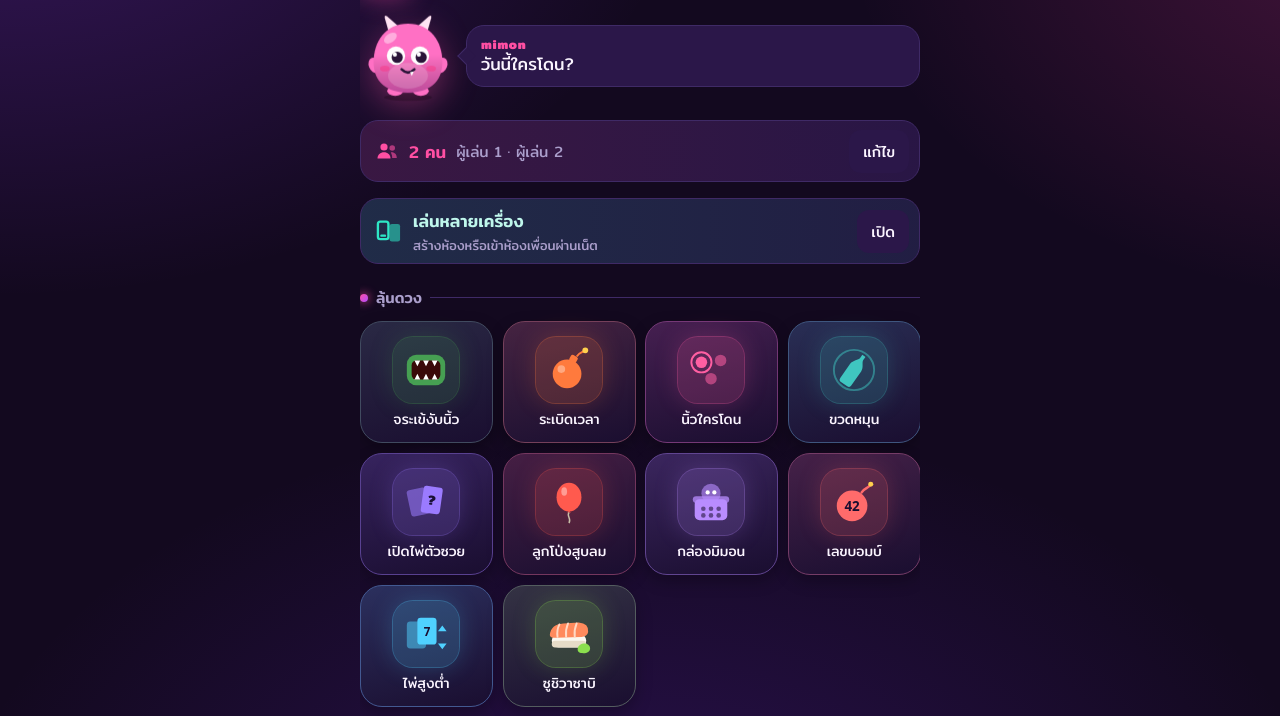
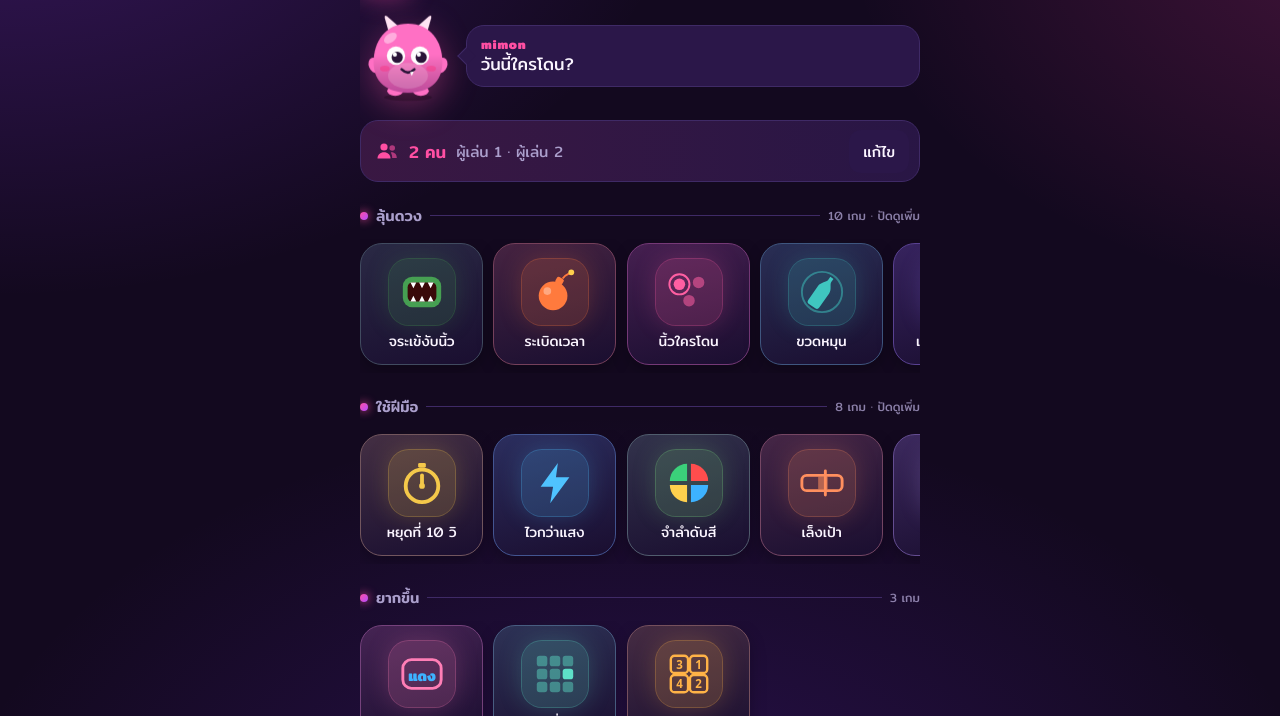
Before and after one commit to Cinnammonmio/hakhondon, a plain HTML site: page index.html in a window 1280 px wide. Shown: the part 84-800 px from the top of the page. Drawn offline with Linux system fonts and the light colour scheme; a web font is replaced by a local one.

Commit message:
v1.17: swipe rows, co-op in settings, no zoom, bottom fix for iOS 26
- Each game category is a horizontal swipe row; home fits one screen.
- Online play moves into Settings; a header icon shows while in a room.
- Block pinch and double-tap zoom.
- iOS 26 does not draw position:fixed content below its short home-screen
  viewport, so grow <html> in normal flow instead of a fixed body.

Co-Authored-By: Claude Opus 5.5 <noreply@anthropic.com>

```diff
--- a/index.html
+++ b/index.html
@@ -2,7 +2,7 @@
 <html lang="th">
 <head>
 <meta charset="utf-8">
-<meta name="viewport" content="width=device-width,initial-scale=1,viewport-fit=cover">
+<meta name="viewport" content="width=device-width,initial-scale=1,maximum-scale=1,user-scalable=no,viewport-fit=cover">
 <meta name="description" content="หาคนโดน: รวมเกมวงเพื่อน ลุ้นว่าใครโดน เล่นเครื่องเดียวหรือหลายเครื่องก็ได้">
 <meta name="theme-color" content="#13091f">
 <meta name="apple-mobile-web-app-capable" content="yes">
@@ -274,6 +274,7 @@ input{user-select:text;-webkit-user-select:text}
 
 /* ---------- Skill games ---------- */
 .sec{margin:6px 0 -4px;font-size:15px;font-weight:500;color:var(--muted);display:flex;align-items:center;gap:8px}
+.sec .cnt{font-size:12px;font-weight:400;color:var(--muted);opacity:.8;order:3}
 .sec::before{content:"";width:8px;height:8px;border-radius:50%;background:var(--grad);box-shadow:0 0 10px var(--accent)}
 .sec::after{content:"";flex:1;height:1px;background:var(--line)}
 .sk-col{width:min(100cqw,460px);height:100%;display:flex;flex-direction:column;align-items:center;justify-content:center;gap:12px;min-height:0}
@@ -342,7 +343,9 @@ input{user-select:text;-webkit-user-select:text}
 .pbar .pn{flex:none;font-weight:500;color:var(--accent);font-size:17px}
 .pbar .pl{flex:1;min-width:0;overflow:hidden;text-overflow:ellipsis;white-space:nowrap;color:var(--muted);font-size:15px}
 .pbar .pe{flex:none;font-size:15px;background:var(--panel2);border-radius:12px;padding:10px 14px}
-.tiles{display:grid;grid-template-columns:repeat(3,minmax(0,1fr));gap:10px}
+.tiles{display:grid;grid-auto-flow:column;grid-auto-columns:calc((100% - 20px) / 3.3);gap:10px;overflow-x:auto;overflow-y:hidden;scroll-snap-type:x mandatory;overscroll-behavior-x:contain;scrollbar-width:none;margin-inline:-16px;padding:4px 16px 8px;scroll-padding-inline:16px;-webkit-overflow-scrolling:touch}
+.tiles::-webkit-scrollbar{display:none}
+.tiles .tile{scroll-snap-align:start}
 .tile{display:flex;flex-direction:column;align-items:center;justify-content:center;gap:8px;border-radius:22px;padding:14px 6px 12px;min-height:122px;
   background:linear-gradient(165deg,#2a1748,#1b0f31);border:1px solid var(--line);
   background:linear-gradient(165deg,color-mix(in srgb,var(--c) 15%,#251442),#1a0e30);border-color:color-mix(in srgb,var(--c) 28%,var(--line));
@@ -354,7 +357,7 @@ input{user-select:text;-webkit-user-select:text}
 .tile .ic{width:66px;height:66px;border-radius:20px;display:grid;place-items:center;background:rgba(255,255,255,.06);background:color-mix(in srgb,var(--c) 18%,transparent);color:var(--c);box-shadow:0 0 0 1px color-mix(in srgb,var(--c) 30%,transparent),0 0 24px color-mix(in srgb,var(--c) 22%,transparent)}
 .tile .ic svg{width:46px;height:46px}
 .tile .tn{font-size:14px;line-height:1.25;text-align:center;text-wrap:balance}
-@media (min-width:480px){.tiles{grid-template-columns:repeat(4,minmax(0,1fr))}}
+@media (min-width:480px){.tiles{grid-auto-columns:calc((100% - 30px) / 4.3)}}
 
 /* ---------- Sheets ---------- */
 .shead{display:flex;align-items:center;gap:8px;width:100%}
@@ -620,7 +623,16 @@ input{user-select:text;-webkit-user-select:text}
 .watch .mimon{width:min(40cqmin,150px);height:auto;aspect-ratio:1;animation:mbob 2.6s ease-in-out infinite}
 .watch h2{margin:0;font-size:26px;font-weight:500}
 .watch p{margin:0;color:var(--muted);font-size:16px;line-height:1.55}
-@media (max-width:360px){.tiles{grid-template-columns:repeat(2,minmax(0,1fr))}}
+
+/* ---------- No zoom, co-op header icon ---------- */
+html{touch-action:pan-x pan-y;-webkit-text-size-adjust:100%;text-size-adjust:100%}
+.coopbtn{position:relative;color:#2ee6c5;box-shadow:0 0 0 2px rgba(46,230,197,.45),0 0 16px rgba(46,230,197,.25)}
+.coopbtn i{position:absolute;top:-3px;right:-3px;min-width:20px;height:20px;padding:0 5px;border-radius:99px;background:#2ee6c5;color:#06201b;font-size:11px;font-style:normal;font-weight:700;display:grid;place-items:center;line-height:1}
+.scoop .trow{gap:10px}
+.scic{width:28px;height:28px;flex:none;color:#2ee6c5}
+.scic svg{width:100%;height:100%}
+.scoop .trow>div{flex:1}
+@media (max-width:360px){.tiles{grid-auto-columns:calc((100% - 10px) / 2.3)}}
 @media (prefers-reduced-motion:reduce){*{animation-duration:.01ms!important;animation-iteration-count:1!important;transition-duration:.01ms!important}}
 </style>
 <script>
@@ -638,8 +650,8 @@ input{user-select:text;-webkit-user-select:text}
 })();
 </script>
 <style>
-html{height:100%}
-body{position:fixed;top:0;left:0;right:0;bottom:auto;height:calc(100% + var(--vfix,0px));padding-top:env(safe-area-inset-top,0px)}
+html{height:calc(100% + var(--vfix,0px));overflow:hidden}
+body{position:relative;height:100%;overflow:hidden;padding-top:env(safe-area-inset-top,0px)}
 .menu-wrap{padding-bottom:calc(12px + env(safe-area-inset-bottom,0px) / 2)}
 .controls{padding-bottom:max(10px,calc(env(safe-area-inset-bottom,0px) - 18px))}
 .view>.stage:last-child{margin-bottom:max(10px,calc(env(safe-area-inset-bottom,0px) - 18px))}
@@ -685,12 +697,12 @@ body{position:fixed;top:0;left:0;right:0;bottom:auto;height:calc(100% + var(--vf
     <div class="mhead">
       <div class="brand"><svg class="mark" viewBox="0 0 64 64" aria-hidden="true"><defs><linearGradient id="lgB" x1="0" y1="0" x2="1" y2="1"><stop offset="0" stop-color="#ff5cb4"/><stop offset="1" stop-color="#8b4dff"/></linearGradient></defs><rect width="64" height="64" rx="18" fill="url(#lgB)"/><circle cx="32.00" cy="13.00" r="3.1" fill="#fff" fill-opacity=".32"/><circle cx="46.85" cy="20.15" r="6.2" fill="#fff"/><circle cx="50.52" cy="36.23" r="3.1" fill="#fff" fill-opacity=".32"/><circle cx="40.24" cy="49.12" r="3.1" fill="#fff" fill-opacity=".32"/><circle cx="23.76" cy="49.12" r="3.1" fill="#fff" fill-opacity=".32"/><circle cx="13.48" cy="36.23" r="3.1" fill="#fff" fill-opacity=".32"/><circle cx="17.15" cy="20.15" r="3.1" fill="#fff" fill-opacity=".32"/><line x1="32" y1="32" x2="40.21" y2="25.45" stroke="#fff" stroke-width="4.2" stroke-linecap="round"/><circle cx="32" cy="32" r="4.6" fill="#fff"/></svg><h1 class="wm"><span class="wm1">หาคน<b>โดน</b></span><span class="wm2">เกมวงเพื่อน ลุ้นว่าใครโดน</span></h1></div>
       <button class="hbtn" id="fsBtn" hidden aria-label="เต็มจอ"><svg viewBox="0 0 24 24" aria-hidden="true"><path d="M4 9V4h5M20 9V4h-5M4 15v5h5M20 15v5h-5" fill="none" stroke="currentColor" stroke-width="2.2" stroke-linecap="round" stroke-linejoin="round"/></svg></button>
+      <button class="hbtn coopbtn" id="coopBtn" hidden aria-label="ห้องออนไลน์"><svg viewBox="0 0 24 24" aria-hidden="true"><rect x="2.5" y="4" width="9" height="15" rx="2" fill="none" stroke="currentColor" stroke-width="2"/><rect x="12.5" y="6" width="9" height="15" rx="2" fill="currentColor" opacity=".55"/><path d="M5.5 16h3" stroke="currentColor" stroke-width="2" stroke-linecap="round"/></svg><i id="coopBadge">1</i></button>
       <button class="hbtn" id="openSettings" aria-label="ตั้งค่า"><svg viewBox="0 0 24 24" aria-hidden="true"><circle cx="12" cy="12" r="3.3" fill="none" stroke="currentColor" stroke-width="2"/><path d="M19.4 13.4l1.7 1.3-2 3.5-2-.8c-.5.4-1.1.8-1.8 1l-.3 2.1h-4l-.3-2.1c-.7-.2-1.3-.6-1.8-1l-2 .8-2-3.5 1.7-1.3a7.6 7.6 0 0 1 0-2.8L2.9 9.3l2-3.5 2 .8c.5-.4 1.1-.8 1.8-1L9 3.5h4l.3 2.1c.7.2 1.3.6 1.8 1l2-.8 2 3.5-1.7 1.3a7.6 7.6 0 0 1 0 2.8z" fill="none" stroke="currentColor" stroke-width="1.8" stroke-linejoin="round"/></svg></button>
     </div>
     <div class="hello"><button class="mbtn" id="mimonHi" aria-label="มิมอน มาสคอตของแอป"><svg class="mimon " viewBox="0 0 120 120" aria-hidden="true"><use href="#mimon"/></svg></button><div class="bubble"><b>mimon</b><span id="mimonSay">วันนี้ใครโดน?</span></div></div>
     <button class="pbar" id="openPlayers" aria-label="จัดการผู้เล่น"><svg viewBox="0 0 24 24" aria-hidden="true"><circle cx="9" cy="8" r="3.6" fill="currentColor"/><path d="M2.5 19.5c0-3.7 2.9-6.2 6.5-6.2s6.5 2.5 6.5 6.2z" fill="currentColor"/><circle cx="17.2" cy="9" r="2.8" fill="currentColor" opacity=".6"/><path d="M15.8 13.4c3.4-.5 6 1.8 6 5.6h-4.6c0-2.3-.5-4.1-1.4-5.6z" fill="currentColor" opacity=".6"/></svg><span class="pn" id="pbN"></span><span class="pl" id="pbL"></span><span class="pe">แก้ไข</span></button>
-    <button class="coopcard" id="coopCard"><span class="cic"><svg viewBox="0 0 24 24" aria-hidden="true"><rect x="2.5" y="4" width="9" height="15" rx="2" fill="none" stroke="currentColor" stroke-width="2"/><rect x="12.5" y="6" width="9" height="15" rx="2" fill="currentColor" opacity=".55"/><path d="M5.5 16h3" stroke="currentColor" stroke-width="2" stroke-linecap="round"/></svg></span><span class="ct"><b id="coopT">เล่นหลายเครื่อง</b><small id="coopS">สร้างห้องหรือเข้าห้องเพื่อนผ่านเน็ต</small></span><span class="pe" id="coopE">เปิด</span></button>
-    <h2 class="sec">ลุ้นดวง</h2>
+    <h2 class="sec">ลุ้นดวง<span class="cnt" data-cnt></span></h2>
     <div class="tiles">
       <button class="tile" data-go="croc" style="--c:#46a052"><span class="ic"><svg viewBox="0 0 48 48"><rect x="4" y="8" width="40" height="32" rx="10" fill="currentColor"/><rect x="9" y="14" width="30" height="20" rx="5" fill="#3a0909"/><path d="M12 14l3 6 3-6m3 0l3 6 3-6m3 0l3 6 3-6M12 34l3-6 3 6m3 0l3-6 3 6m3 0l3-6 3 6" fill="#fff"/></svg></span><span class="tn">จระเข้งับนิ้ว</span></button>
       <button class="tile" data-go="bomb" style="--c:#ff7a3d"><span class="ic"><svg viewBox="0 0 48 48"><circle cx="22" cy="28" r="15" fill="currentColor"/><rect x="25" y="9" width="8" height="7" rx="2" transform="rotate(30 29 12)" fill="currentColor"/><path d="M32 10c3-5 7-4 9-7" stroke="currentColor" stroke-width="2" fill="none"/><circle cx="41" cy="3.5" r="3" fill="#ffd04d"/><circle cx="16" cy="23" r="4" fill="#fff" opacity=".35"/></svg></span><span class="tn">ระเบิดเวลา</span></button>
@@ -703,7 +715,7 @@ body{position:fixed;top:0;left:0;right:0;bottom:auto;height:calc(100% + var(--vf
       <button class="tile" data-go="hilo" style="--c:#4fd1ff"><span class="ic"><svg viewBox="0 0 48 48"><rect x="4" y="11" width="20" height="28" rx="3.5" fill="currentColor" opacity=".5"/><rect x="15" y="7" width="20" height="28" rx="3.5" fill="currentColor"/><text x="25" y="26" font-size="12" font-weight="700" text-anchor="middle" fill="#1a0e30" font-family="system-ui,sans-serif">7</text><path d="M41 15l4.5 6h-9zM41 40l4.5-6h-9z" fill="currentColor"/></svg></span><span class="tn">ไพ่สูงต่ำ</span></button>
       <button class="tile" data-go="sushi" style="--c:#8be04e"><span class="ic"><svg viewBox="0 0 48 48"><rect x="6" y="24" width="36" height="14" rx="7" fill="#fbf8f0"/><rect x="6" y="31" width="36" height="7" rx="3.5" fill="#e6dcc8"/><path d="M4 25Q5 14 18 13L34 12Q45 13 44 22Q43 27 37 27L10 28Q4 28 4 25Z" fill="#ff8a5c"/><path d="M14 14Q11 20 12 27M23 13Q20 20 21 27M32 13Q29 20 30 27" stroke="#ffd9c4" stroke-width="2" fill="none" stroke-linecap="round"/><path d="M33 40c0-4 4-6 7-6s6 2 6 5-3 5-7 5-6-1-6-4z" fill="currentColor"/></svg></span><span class="tn">ซูชิวาซาบิ</span></button>
     </div>
-    <h2 class="sec">ใช้ฝีมือ</h2>
+    <h2 class="sec">ใช้ฝีมือ<span class="cnt" data-cnt></span></h2>
     <div class="tiles">
       <button class="tile" data-go="stop10" style="--c:#f4c84a"><span class="ic"><svg viewBox="0 0 48 48"><circle cx="24" cy="27" r="17" fill="none" stroke="currentColor" stroke-width="4"/><rect x="20" y="3" width="8" height="5" rx="1.5" fill="currentColor"/><path d="M24 27V16" stroke="currentColor" stroke-width="4" stroke-linecap="round"/><circle cx="24" cy="27" r="3" fill="currentColor"/></svg></span><span class="tn">หยุดที่ 10 วิ</span></button>
       <button class="tile" data-go="react" style="--c:#4fc3ff"><span class="ic"><svg viewBox="0 0 48 48"><path d="M27 3L9 28h13l-3 17 20-27H25z" fill="currentColor"/></svg></span><span class="tn">ไวกว่าแสง</span></button>
@@ -714,7 +726,7 @@ body{position:fixed;top:0;left:0;right:0;bottom:auto;height:calc(100% + var(--vf
       <button class="tile" data-go="stack" style="--c:#ffd166"><span class="ic"><svg viewBox="0 0 48 48"><rect x="9" y="37" width="30" height="7" rx="2" fill="currentColor" opacity=".45"/><rect x="11" y="28.5" width="27" height="7" rx="2" fill="currentColor" opacity=".65"/><rect x="13" y="20" width="23" height="7" rx="2" fill="currentColor" opacity=".85"/><rect x="21" y="8" width="21" height="7" rx="2" fill="currentColor"/><path d="M6 11.5h10" stroke="currentColor" stroke-width="2.2" stroke-linecap="round" opacity=".55"/></svg></span><span class="tn">ตึกสูง</span></button>
       <button class="tile" data-go="mcolor" style="--c:#ff6fc0"><span class="ic"><svg viewBox="0 0 120 120"><use href="#mimon"/></svg></span><span class="tn">มิมอนเปลี่ยนสี</span></button>
     </div>
-    <h2 class="sec">ยากขึ้น</h2>
+    <h2 class="sec">ยากขึ้น<span class="cnt" data-cnt></span></h2>
     <div class="tiles">
       <button class="tile" data-go="stroop" style="--c:#ff7eb6"><span class="ic"><svg viewBox="0 0 48 48"><rect x="4" y="9" width="40" height="30" rx="9" fill="none" stroke="currentColor" stroke-width="3"/><text x="24" y="31" font-size="15" font-weight="700" text-anchor="middle" fill="#3db2ff" font-family="Mitr,system-ui,sans-serif">แดง</text></svg></span><span class="tn">สีหลอกตา</span></button>
       <button class="tile" data-go="odd" style="--c:#5ee0c8"><span class="ic"><svg viewBox="0 0 48 48"><rect x="5.0" y="5.0" width="11" height="11" rx="3" fill="currentColor" opacity="0.45"/><rect x="18.5" y="5.0" width="11" height="11" rx="3" fill="currentColor" opacity="0.45"/><rect x="32.0" y="5.0" width="11" height="11" rx="3" fill="currentColor" opacity="0.45"/><rect x="5.0" y="18.5" width="11" height="11" rx="3" fill="currentColor" opacity="0.45"/><rect x="18.5" y="18.5" width="11" height="11" rx="3" fill="currentColor" opacity="0.45"/><rect x="32.0" y="18.5" width="11" height="11" rx="3" fill="currentColor" opacity="1"/><rect x="5.0" y="32.0" width="11" height="11" rx="3" fill="currentColor" opacity="0.45"/><rect x="18.5" y="32.0" width="11" height="11" rx="3" fill="currentColor" opacity="0.45"/><rect x="32.0" y="32.0" width="11" height="11" rx="3" fill="currentColor" opacity="0.45"/></svg></span><span class="tn">หาสีที่ต่าง</span></button>
@@ -1094,6 +1106,7 @@ body{position:fixed;top:0;left:0;right:0;bottom:auto;height:calc(100% + var(--vf
 <div class="modal" id="sModal" hidden role="dialog" aria-modal="true" aria-labelledby="sTitle">
   <div class="sheet ssheet">
     <div class="shead"><h3 id="sTitle">ตั้งค่า</h3><button class="hbtn" id="sClose" aria-label="ปิด">✕</button></div>
+    <div class="sgroup scoop"><div class="trow"><span class="scic"><svg viewBox="0 0 24 24" aria-hidden="true"><rect x="2.5" y="4" width="9" height="15" rx="2" fill="none" stroke="currentColor" stroke-width="2"/><rect x="12.5" y="6" width="9" height="15" rx="2" fill="currentColor" opacity=".55"/><path d="M5.5 16h3" stroke="currentColor" stroke-width="2" stroke-linecap="round"/></svg></span><div><strong>เล่นหลายเครื่อง</strong><small id="sCoopS">สร้างห้องหรือเข้าห้องเพื่อนผ่านเน็ต</small></div><button class="ghost" id="sCoop">เปิด</button></div></div>
     <div class="sgroup">
       <div class="trow"><div><strong>สุ่มตอนจบเกม</strong><small>จบเกมแล้วสุ่มต่อตามโหมดด้านล่าง ถ้าปิดจะประกาศแค่คนที่แพ้</small></div><label class="switch"><input type="checkbox" id="sPunish" aria-label="สุ่มตอนจบเกม"><span></span></label></div>
     </div>
@@ -2248,7 +2261,10 @@ function renderS(){
 }
 $('sPunish').onchange=e=>setPunish(e.target.checked);
 document.querySelectorAll('#sMode button').forEach(b=>b.onclick=()=>{cfg.pmode=b.dataset.m;save();renderS();syncPunish();tone(660,.06,'triangle',.06)});
-const APP_VERSION='1.16';
+const APP_VERSION='1.17';
+['gesturestart','gesturechange','gestureend'].forEach(ev=>document.addEventListener(ev,e=>e.preventDefault(),{passive:false}));
+document.addEventListener('touchmove',e=>{if(e.scale&&e.scale!==1)e.preventDefault()},{passive:false});
+document.querySelectorAll('.sec').forEach(h=>{const t=h.nextElementSibling,c=h.querySelector('[data-cnt]');if(t&&c)c.textContent=`${t.children.length} เกม`+(t.children.length>3?' · ปัดดูเพิ่ม':'')});
 $('verLine').textContent=`หาคนโดน เวอร์ชัน ${APP_VERSION} · ${document.querySelectorAll('.tile').length} เกม`;
 $('verSet').textContent=`เวอร์ชัน ${APP_VERSION}`;
 $('sCouple').onchange=e=>{cfg.couple=e.target.checked;save();renderS()};
@@ -2442,11 +2458,10 @@ function renderRoom(){
   $('rCfgNote').textContent=sbCfg()?'ตั้งค่าแล้ว':'ยังไม่ได้ตั้งค่า';
 }
 function openRoom(){closeSheets();renderMine();renderRoom();$('rModal').hidden=false}
-NET.ui=()=>{const c=$('coopCard');if(!c)return;c.classList.toggle('on',NET.on);
-  $('coopT').textContent=NET.on?`ห้อง ${NET.code}`:'เล่นหลายเครื่อง';
-  $('coopS').textContent=NET.on?`${Object.keys(NET.devs).length} เครื่อง · ${NET.host?'คุณเป็นหัวห้อง':'หัวห้องเลือกเกม'}`:'สร้างห้องหรือเข้าห้องเพื่อนผ่านเน็ต';
-  $('coopE').textContent=NET.on?'ดูห้อง':'เปิด';updatePill()};
-$('coopCard').onclick=openRoom;
+NET.ui=()=>{const n=Object.keys(NET.devs).length||1,b=$('coopBtn');b.hidden=!NET.on;$('coopBadge').textContent=n;
+  $('sCoopS').textContent=NET.on?`อยู่ในห้อง ${NET.code} · ${n} เครื่อง · ${NET.host?'คุณเป็นหัวห้อง':'หัวห้องเลือกเกม'}`:'สร้างห้องหรือเข้าห้องเพื่อนผ่านเน็ต';
+  $('sCoop').textContent=NET.on?'ดูห้อง':'เปิด';updatePill()};
+$('coopBtn').onclick=openRoom;$('sCoop').onclick=openRoom;
 $('rClose').onclick=()=>{$('rModal').hidden=true};
 $('rModal').addEventListener('click',e=>{if(e.target.id==='rModal')$('rModal').hidden=true});
 $('rMineForm').onsubmit=e=>{e.preventDefault();const inp=$('rMineNew'),n=inp.value.trim().slice(0,20);if(!n||mine.length>=6)return;
```
Also changed, not shown: app.html (+28 -13 lines), 1 other file.
